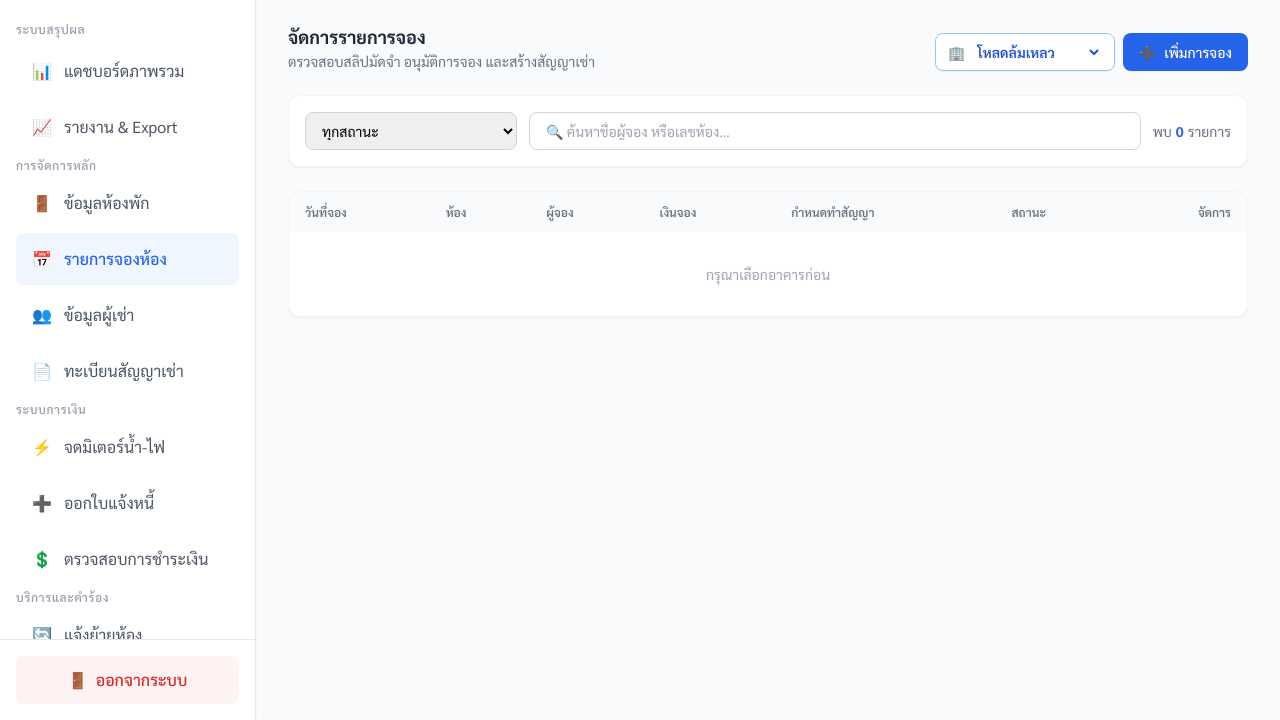
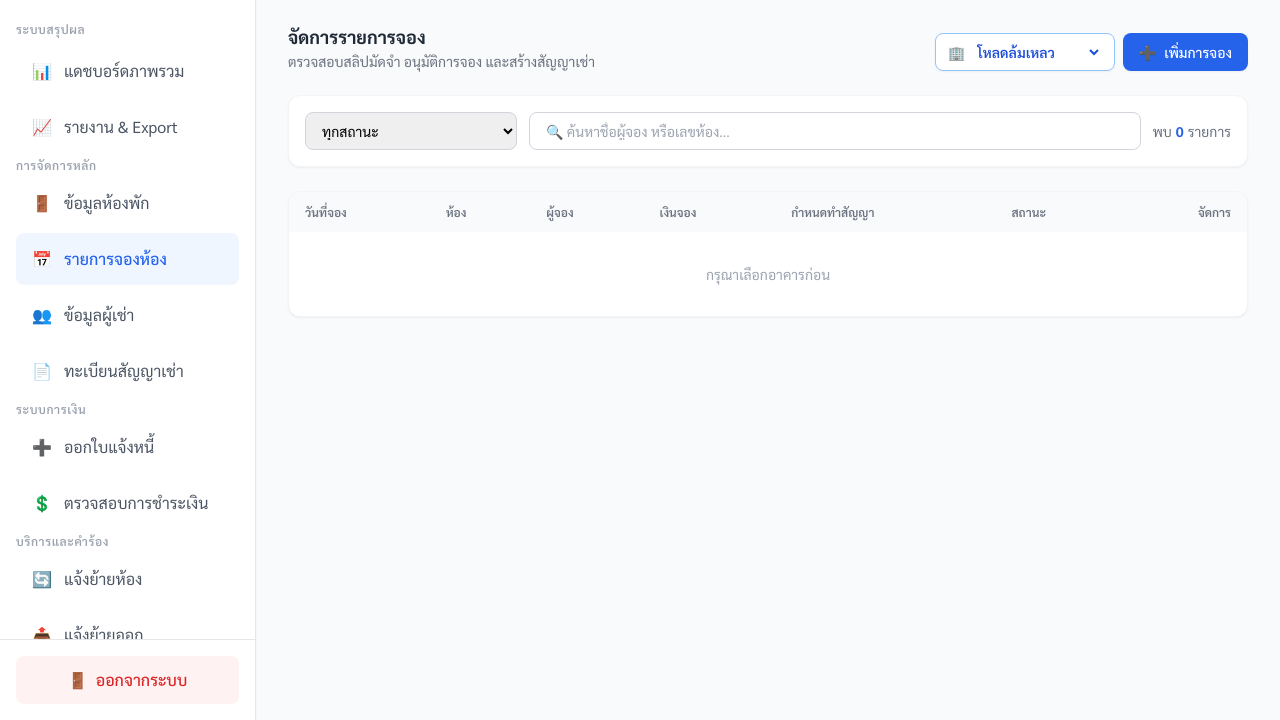
Before and after one commit to CPE-phiraphat/project_DB, a plain HTML site: page bookings.html in a window 1280 px wide. Shown: the part 80-800 px from the top of the page. Drawn offline with nearby package versions, Linux system fonts and the light colour scheme; no server answers; sample sign-in values are in the browser's storage.

```diff
--- a/bookings.html
+++ b/bookings.html
@@ -53,9 +53,6 @@
             </a>
 
             <div class="text-xs font-semibold text-gray-400 uppercase tracking-wider mb-2 mt-6">ระบบการเงิน</div>
-            <a href="meters.html" class="flex items-center gap-3 px-4 py-3.5 text-gray-600 hover:bg-gray-50 rounded-lg transition">
-    <span>⚡</span> จดมิเตอร์น้ำ-ไฟ
-</a>
             <a href="invoices.html" class="flex items-center gap-3 px-4 py-3.5 text-gray-600 hover:bg-gray-50 rounded-lg transition">
                 <span>➕</span> ออกใบแจ้งหนี้
             </a>
```
